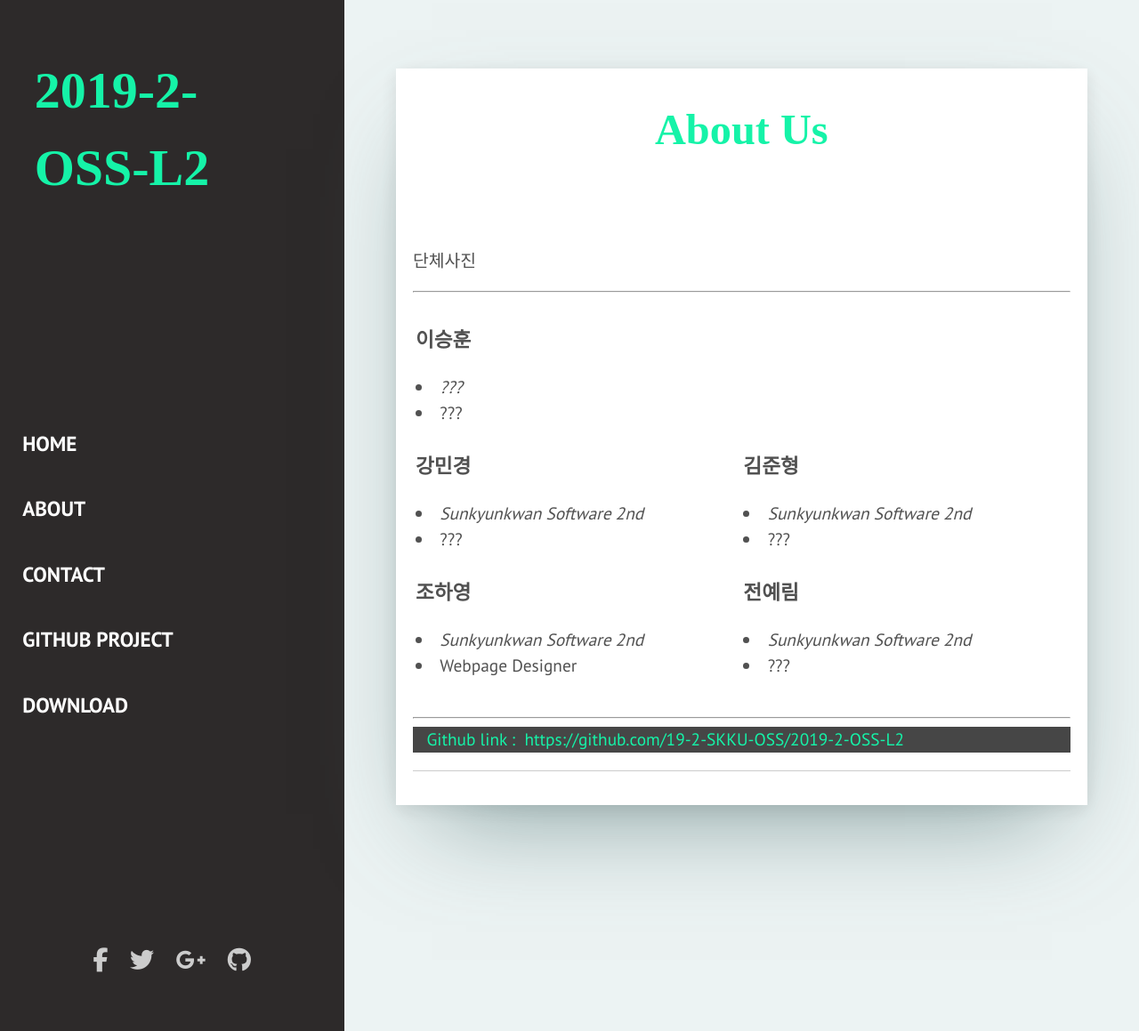
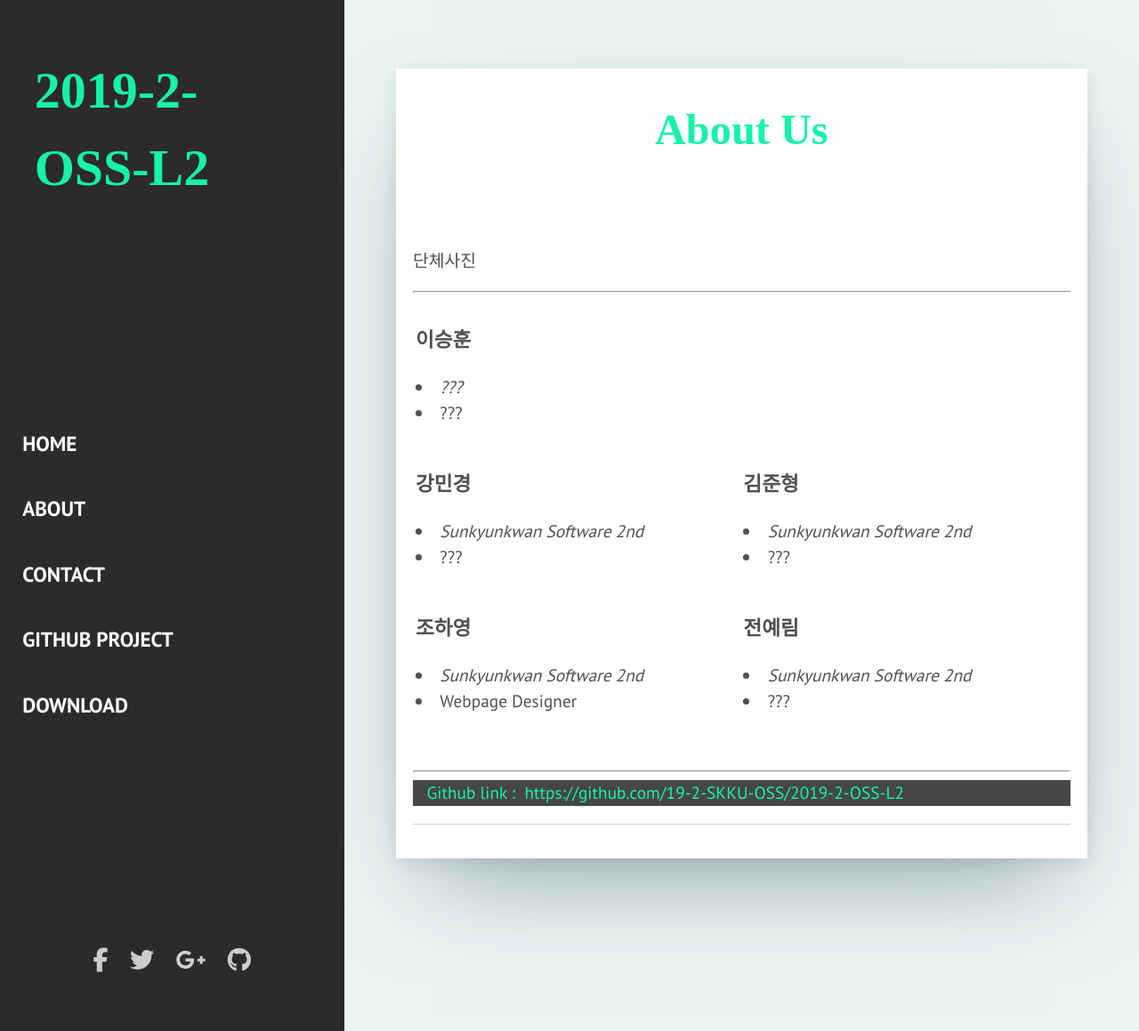
Before and after one commit to JunHyeongKim73/2019-2-OSS-L2, a Jekyll site: the page built from _pages/about.html, in a window 1280 px wide and 1159 px high. Shown: the whole window at 89% size. Built offline with Jekyll 4.4.1, drawn with Linux system fonts in a browser that asks for light colours; nearby versions of some CDN libraries; some web fonts are replaced; library files that are not in the unit come from our copies.

Commit message:
intro table
Signed-off-by: hayoung <wh28533@gmail.com>

```diff
--- a/_pages/about.html
+++ b/_pages/about.html
@@ -16,7 +16,7 @@ permalink: /about/
 
                     <table valign="top">
                         <tr>
-                            <td valign="top" align="left" width = "420" height="140" >
+                            <td valign="top" align="left" width = "420" height="160" >
                                     <h3 style="font-weight: 2000;" >이승훈</h3>
                                     <li><i> ??? </i></li>
                                     <li> ??? </li>
@@ -25,13 +25,13 @@ permalink: /about/
 
                         </tr>
                         <tr>
-                            <td valign="top" align="left" width = "420" height="140" >
+                            <td valign="top" align="left" width = "420" height="160" >
                                     <h3 style="font-weight: 2000;" >강민경</h3>
                                     <li><i>Sunkyunkwan Software 2nd</i></li>
                                     <li> ??? </li>
 
                     </td>
-                            <td valign="top" align="left" width = "420" height="140" >
+                            <td valign="top" align="left" width = "420" height="160" >
                                     <h3 style="font-weight: 2000;" >김준형</h3>
                                                 <li><i>Sunkyunkwan Software 2nd</i></li>
                                                 <li> ??? </li>
@@ -39,13 +39,13 @@ permalink: /about/
                                 </td>
                         </tr>
                         <tr>
-                                <td valign="top" align="left" width = "420" height="140" >
+                                <td valign="top" align="left" width = "420" height="160" >
                                         <h3 style="font-weight: 2000;" >조하영</h3>
                                                 <li><i>Sunkyunkwan Software 2nd</i></li>
                                                 <li>Webpage Designer</li>
 
                                 </td>
-                                <td valign="top" align="left" width = "420" height="140">
+                                <td valign="top" align="left" width = "420" height="160">
                                         <h3 style="font-weight: 2000;" >전예림</h3>
                                                 <li><i>Sunkyunkwan Software 2nd</i></li>
                                                 <li> ??? </li>
```
